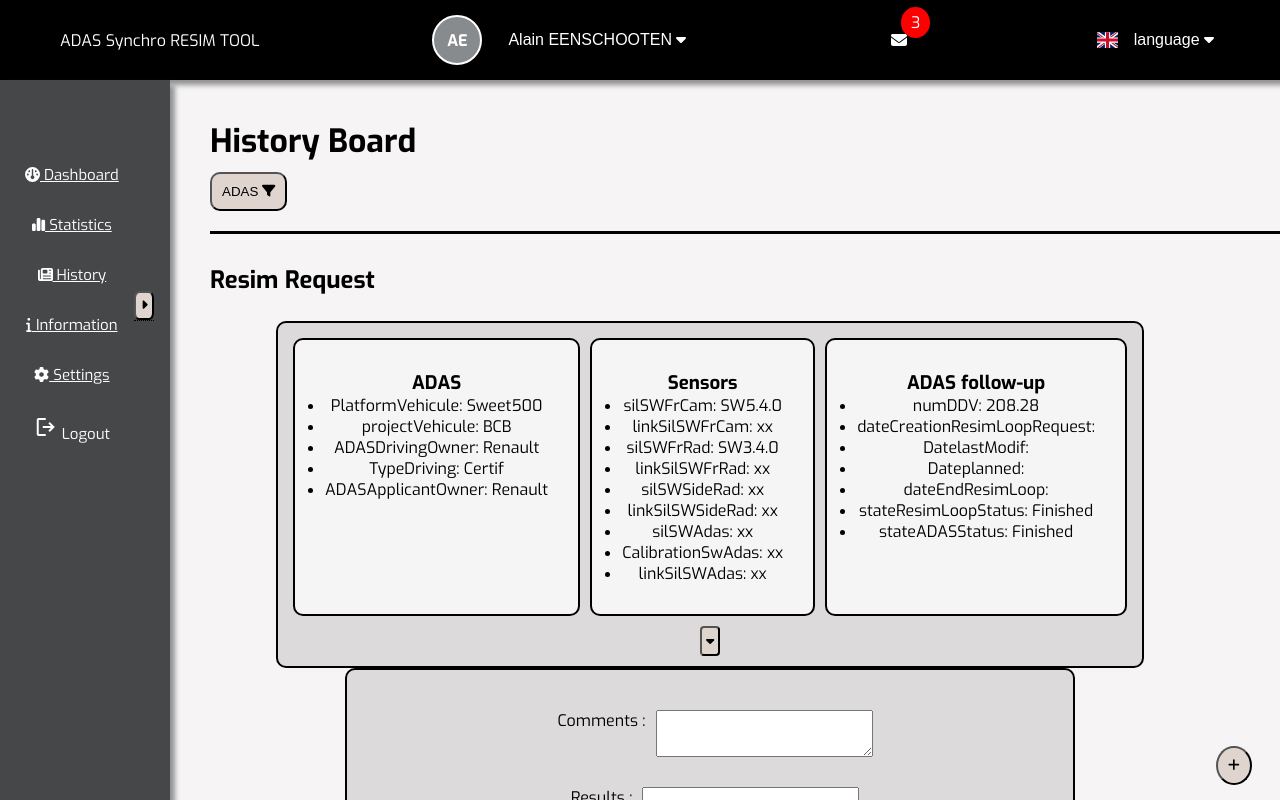
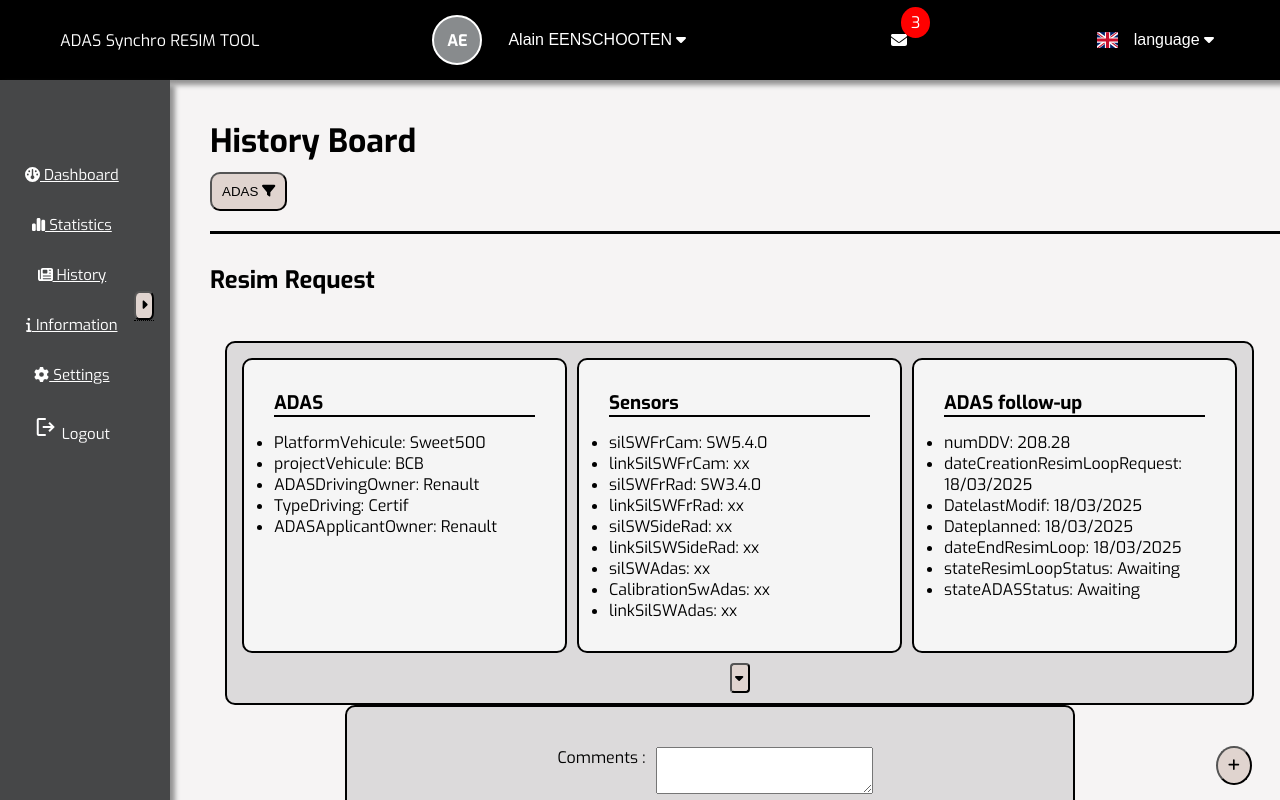
Before and after one commit to Aransandesu78/Angular_web, an Angular app: page /history in a window 1280 px wide. Shown: the top 800 px of the page. Built offline with nearby package versions, Linux system fonts and the light colour scheme; a web font is replaced by a local one.

Commit message:
resim request component and routing done

```diff
--- a/src/app/app.routes.ts
+++ b/src/app/app.routes.ts
@@ -5,6 +5,8 @@ import { StatisticsComponent } from './main/statistics/statistics.component';
 import { InformationComponent } from './main/information/information.component';
 import { LogoutComponent } from './main/logout/logout.component';
 import { SettingsComponent } from './main/settings/settings.component';
+import { UserComponent } from './header/user/user.component';
+import { BucketComponent } from './header/bucket/bucket.component';
 
 export const routes: Routes = [
     {
@@ -41,5 +43,15 @@ export const routes: Routes = [
         path : 'settings',
         component : SettingsComponent,
         title : 'settings'
+    },
+    {
+        path : 'user',
+        component : UserComponent,
+        title : 'user'
+    },
+    {
+        path : 'bucket',
+        component : BucketComponent,
+        title : 'bucket'
     }
 ];
--- a/src/app/header/header.component.html
+++ b/src/app/header/header.component.html
@@ -15,13 +15,13 @@
                         <fa-icon [icon]="faCaretDown"></fa-icon>
                     </button>
                     <div class="dropdown-content">
-                        <a href="#">User Settings</a>
+                        <a routerLink="/user" routerLinkActive="active">User Settings</a>
                     </div>
                 </div>
             </div>
         </div>
         <div class="notification">
-            <a href="#" class="notification">
+            <a class="notification" routerLink="/bucket" routerLinkActive="active">
                 <fa-icon [icon]="faEnvelope"></fa-icon>
                 <span class="badge">3</span>
             </a>
--- a/src/app/header/header.component.ts
+++ b/src/app/header/header.component.ts
@@ -2,11 +2,12 @@ import { Component, Input } from '@angular/core';
 import { FontAwesomeModule } from '@fortawesome/angular-fontawesome';
 import { CommonModule } from '@angular/common';
 import { faEnvelope, faCaretDown } from '@fortawesome/free-solid-svg-icons';
+import { RouterModule } from '@angular/router';
 
 @Component({
   selector: 'app-header',
   standalone: true,
-  imports: [FontAwesomeModule, CommonModule],
+  imports: [FontAwesomeModule, CommonModule, RouterModule],
   templateUrl: './header.component.html',
   styleUrl: './header.component.css'
 })
--- a/src/app/object.ts
+++ b/src/app/object.ts
@@ -36,9 +36,9 @@ export interface Sensors {
 
 export interface Follow {
     numDDV: string;
-    dateCreationResimLoopRequest?: Date;
-    DatelastModif?: Date;
-    Dateprevu?: Date;
+    dateCreationResimLoopRequest: Date;
+    DatelastModif: Date;
+    Dateprevu: Date;
     dateEndResimLoop?: Date;
     stateResimLoopStatus: string;
     stateADASStatus: string;
--- a/src/app/resim-request/resim-request.component.css
+++ b/src/app/resim-request/resim-request.component.css
@@ -1,13 +1,17 @@
 .resim-request {
     padding: 15px;
     color: black;
-    margin-top: 10px;
+    margin-top: 30px;
     margin-bottom: 10px;
     width: 1000px;
     text-align: center;
     display: block;
 }
 
+h3 {
+    margin-bottom: 15px;
+    border-bottom: 2px solid;
+}
 
 .main-content {
     background-color: #d4d1d3bb;
@@ -24,7 +28,7 @@
 .adas-content {
     display: flex;
     width: 100%;
-    text-align: center;
+    text-align: justify;
 }
 
 .adas-project, .adas-sensor, .adas-follow-up {
@@ -36,6 +40,7 @@
     border-style: solid;
     background-color: whitesmoke;
     padding: 30px;
+    width: 325px;
 }
 
 .option-selection {
--- a/src/app/resim-request/resim-request.component.html
+++ b/src/app/resim-request/resim-request.component.html
@@ -28,12 +28,13 @@
             </div>
             <div class="adas-follow-up">
                 <h3>ADAS follow-up</h3>
+                <form ></form>
                 <ul>
                     <li>numDDV: {{follow.numDDV}}</li>
-                    <li>dateCreationResimLoopRequest: {{follow.dateCreationResimLoopRequest}}</li>
-                    <li>DatelastModif: {{follow.DatelastModif}}</li>
-                    <li>Dateplanned: {{follow.Dateprevu}}</li>
-                    <li>dateEndResimLoop: {{follow.dateEndResimLoop}}</li>
+                    <li>dateCreationResimLoopRequest: {{follow.dateCreationResimLoopRequest | date: eu_date_format}}</li>
+                    <li>DatelastModif: {{follow.DatelastModif | date: eu_date_format}}</li>
+                    <li>Dateplanned: {{follow.Dateprevu | date: eu_date_format}}</li>
+                    <li>dateEndResimLoop: {{follow.dateEndResimLoop | date: eu_date_format}}</li>
                     <li>stateResimLoopStatus: {{follow.stateResimLoopStatus}}</li>
                     <li>stateADASStatus: {{follow.stateADASStatus}}</li>
                 </ul>
--- a/src/app/resim-request/resim-request.component.ts
+++ b/src/app/resim-request/resim-request.component.ts
@@ -14,6 +14,12 @@ import { Adas, Sensors, Follow, Comments } from '../object';
 export class ResimRequestComponent {
   faCaretDown = faCaretDown;
   faCaretUp = faCaretUp;
+
+  status_request: string = "Awaiting";
+  statuts = ['Awaiting', 'Approved', 'Refused']; // Etats pour les boutons à saisir pour le suivi
+  role: string = 'user'; // On définit le rôle de l'utilisateur
+  current_date : Date = new Date() // Un exemple pour l'affichage
+  eu_date_format = 'dd/MM/yyyy';
 
   formGroup = new FormGroup({
     resim_comments : new FormControl(''),
@@ -43,8 +49,12 @@ export class ResimRequestComponent {
 
   follow : Follow = {
     numDDV: "208.28",
-    stateResimLoopStatus: "Finished",
-    stateADASStatus: "Finished",
+    dateCreationResimLoopRequest: this.current_date,
+    DatelastModif: this.current_date,
+    Dateprevu: this.current_date,
+    dateEndResimLoop: this.current_date,
+    stateResimLoopStatus: this.status_request,
+    stateADASStatus: this.status_request,
   }
 
   comment : Comments = {
```
